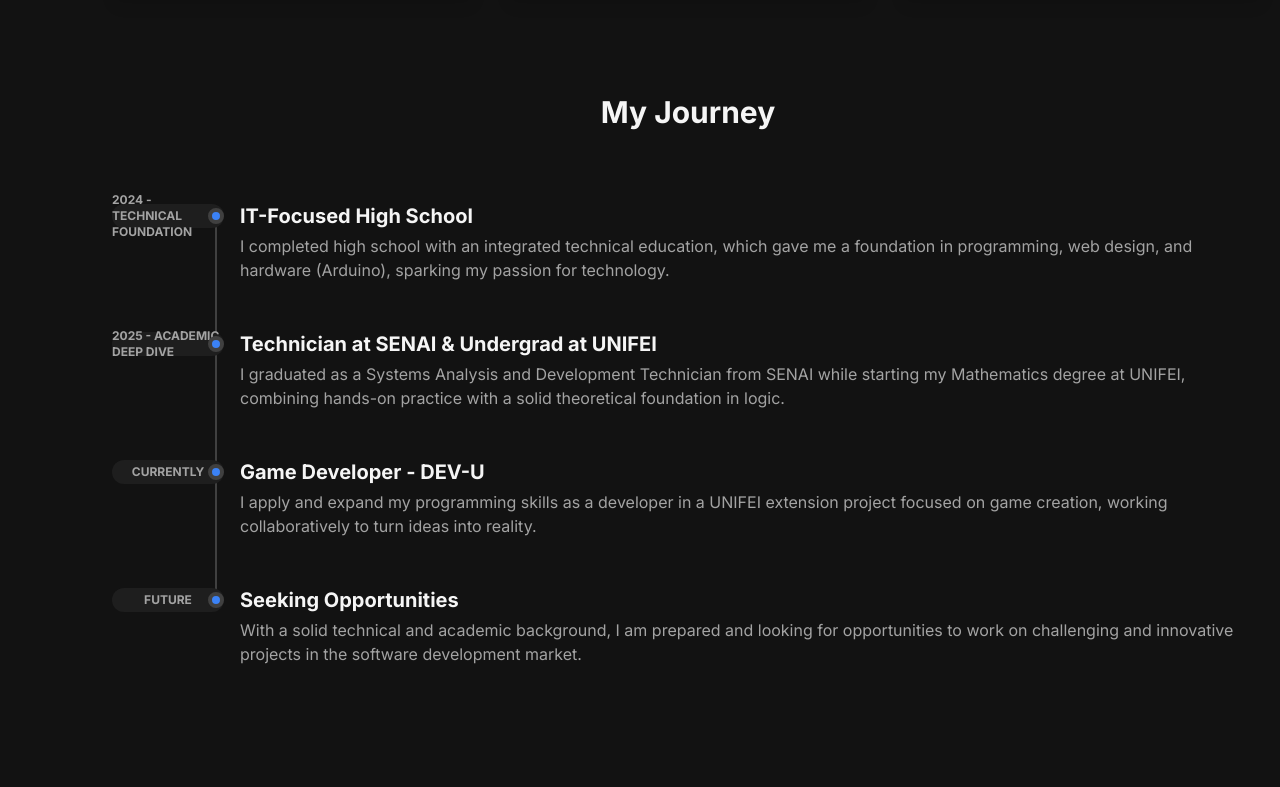
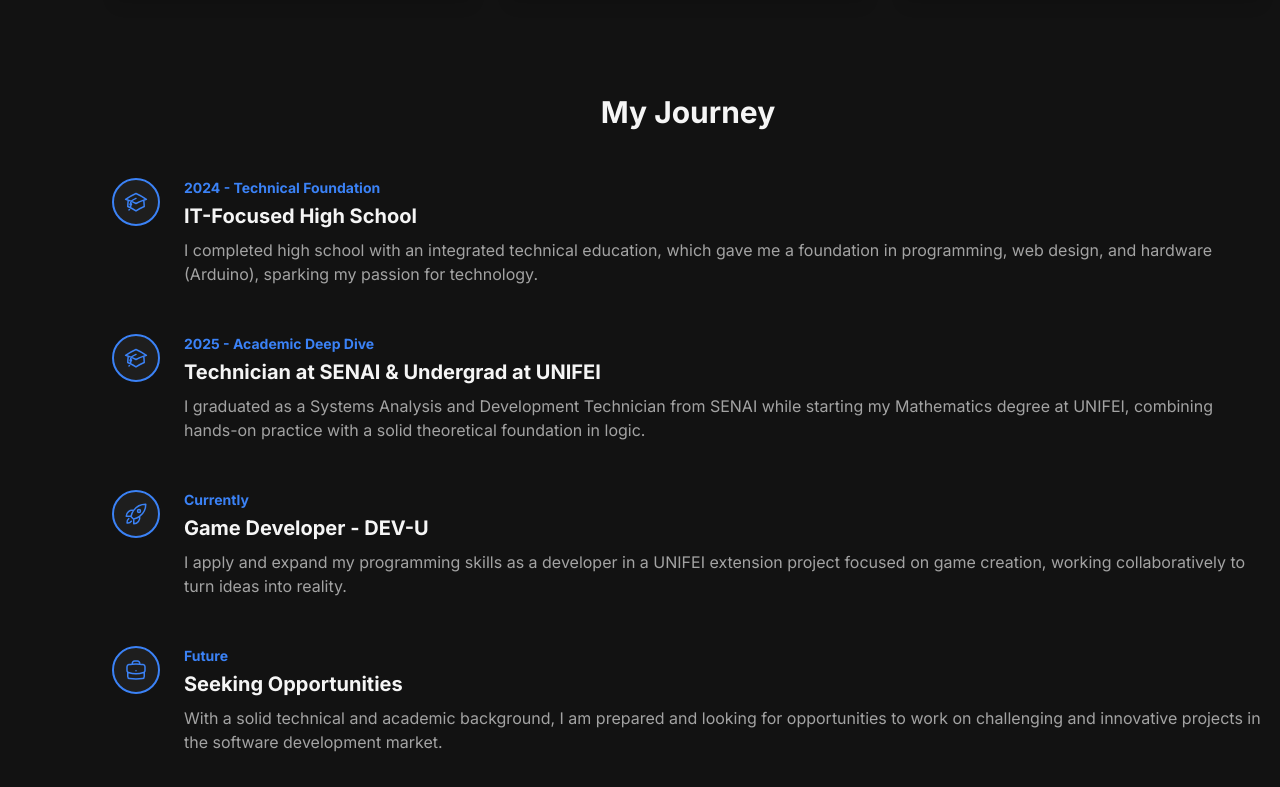
Before and after one commit to Da6-Dev/Dav.I-Portifolio, a React (Vite) app: page /about in a window 1280 px wide. Shown: the part 917-1704 px from the top of the page. Built offline with nearby package versions, Linux system fonts and the light colour scheme.

Commit message:
[PATCH] Pagina "Sobre" atualização visual.

```diff
--- a/src/pages/about.jsx
+++ b/src/pages/about.jsx
@@ -11,64 +11,42 @@ import {
     RocketLaunchIcon
 } from '@heroicons/react/24/outline';
 
-const TimelineItem = ({ item }) => (
-    <div className="relative pl-8 sm:pl-32 py-6 group">
-        <div className="flex flex-col sm:flex-row items-start mb-1 group-last:before:hidden before:absolute before:left-2 sm:before:left-0 before:h-full before:px-px before:bg-[var(--color-border)] sm:before:ml-[6.5rem] before:self-start before:-translate-x-1/2 before:translate-y-3 after:absolute after:left-2 sm:after:left-0 after:w-2 after:h-2 after:bg-[var(--color-accent)] after:border-4 after:box-content after:border-[var(--color-border)] after:rounded-full sm:after:ml-[6.5rem] after:-translate-x-1/2 after:translate-y-1.5">
-            <time className="sm:absolute left-0 translate-y-0.5 inline-flex items-center justify-center text-xs font-semibold uppercase w-28 h-6 mb-3 sm:mb-0 text-[var(--color-text-secondary)] bg-[var(--color-bg-secondary)] rounded-full">{item.date}</time>
-            <div className="text-xl font-bold text-[var(--color-text-primary)]">{item.title}</div>
+const TimelineItem = ({ item, isLast }) => (
+    <div className="relative flex gap-x-6">
+        {/* Coluna da Esquerda: Ícone e Linha Vertical */}
+        <div className="flex h-full w-12 flex-col items-center">
+            <div className="grid place-items-center w-12 h-12 rounded-full bg-[var(--color-bg-secondary)] border-2 border-[var(--color-accent)] text-[var(--color-accent)]">
+                {/* Clona o ícone para aplicar novas classes */}
+                {React.cloneElement(item.icon, { className: 'w-6 h-6' })}
+            </div>
+            {/* Renderiza a linha apenas se não for o último item */}
+            {!isLast && <div className="w-px flex-1 bg-[var(--color-border)]" />}
         </div>
-        <div className="text-[var(--color-text-secondary)]">{item.description}</div>
+
+        {/* Coluna da Direita: Conteúdo de Texto */}
+        {/* A classe `min-w-0` é crucial para forçar a quebra de texto em contêineres flex */}
+        <div className="flex-1 min-w-0 pb-12">
+            <p className="text-sm font-semibold text-[var(--color-accent)]">{item.date}</p>
+            <h4 className="text-xl font-bold text-[var(--color-text-primary)] mt-1 break-words">{item.title}</h4>
+            <p className="text-[var(--color-text-secondary)] mt-2">{item.description}</p>
+        </div>
     </div>
 );
 
 function About() {
     const { t } = useTranslation();
 
-    // Dados da filosofia de trabalho traduzidos
     const philosophyData = [
-        {
-            icon: <UserCircleIcon className="w-8 h-8 text-[var(--color-accent)]" />,
-            title: t('about.philosophy1Title'),
-            description: t('about.philosophy1Desc')
-        },
-        {
-            icon: <PuzzlePieceIcon className="w-8 h-8 text-[var(--color-accent)]" />,
-            title: t('about.philosophy2Title'),
-            description: t('about.philosophy2Desc')
-        },
-        {
-            icon: <ChatBubbleLeftRightIcon className="w-8 h-8 text-[var(--color-accent)]" />,
-            title: t('about.philosophy3Title'),
-            description: t('about.philosophy3Desc')
-        }
+        { icon: <UserCircleIcon />, title: t('about.philosophy1Title'), description: t('about.philosophy1Desc') },
+        { icon: <PuzzlePieceIcon />, title: t('about.philosophy2Title'), description: t('about.philosophy2Desc') },
+        { icon: <ChatBubbleLeftRightIcon />, title: t('about.philosophy3Title'), description: t('about.philosophy3Desc') },
     ];
 
-    // Dados da jornada profissional traduzidos
     const timelineData = [
-        {
-            icon: <AcademicCapIcon />,
-            date: t('about.journey1Date'),
-            title: t('about.journey1Title'),
-            description: t('about.journey1Desc')
-        },
-        {
-            icon: <AcademicCapIcon />,
-            date: t('about.journey2Date'),
-            title: t('about.journey2Title'),
-            description: t('about.journey2Desc')
-        },
-        {
-            icon: <RocketLaunchIcon />,
-            date: t('about.journey3Date'),
-            title: t('about.journey3Title'),
-            description: t('about.journey3Desc')
-        },
-        {
-            icon: <BriefcaseIcon />,
-            date: t('about.journey4Date'),
-            title: t('about.journey4Title'),
-            description: t('about.journey4Desc')
-        }
+        { icon: <AcademicCapIcon />, date: t('about.journey1Date'), title: t('about.journey1Title'), description: t('about.journey1Desc') },
+        { icon: <AcademicCapIcon />, date: t('about.journey2Date'), title: t('about.journey2Title'), description: t('about.journey2Desc') },
+        { icon: <RocketLaunchIcon />, date: t('about.journey3Date'), title: t('about.journey3Title'), description: t('about.journey3Desc') },
+        { icon: <BriefcaseIcon />, date: t('about.journey4Date'), title: t('about.journey4Title'), description: t('about.journey4Desc') },
     ];
 
     return (
@@ -76,11 +54,7 @@ function About() {
             {/* Seção Principal: Foto e Biografia */}
             <div className="grid md:grid-cols-3 gap-12 items-center">
                 <div className="md:col-span-1 opacity-0 animate-fade-in-up" style={{ animationDelay: '150ms' }}>
-                    <img
-                        src="img-perfil.jpg"
-                        alt="Foto de Perfil"
-                        className="rounded-3xl shadow-xl w-full h-auto border-4 border-[var(--color-border)]"
-                    />
+                    <img src="img-perfil.jpg" alt="Foto de Perfil" className="rounded-3xl shadow-xl w-full h-auto border-4 border-[var(--color-border)]" />
                 </div>
                 <div className="md:col-span-2 opacity-0 animate-fade-in-up" style={{ animationDelay: '300ms' }}>
                     <h2 className="text-4xl font-bold text-[var(--color-text-primary)] mb-4">{t('about.title')}</h2>
@@ -99,12 +73,8 @@ function About() {
                 <h3 className="opacity-0 animate-fade-in-up text-3xl font-bold text-[var(--color-text-primary)] mb-12" style={{ animationDelay: '400ms' }}>{t('about.philosophyTitle')}</h3>
                 <div className="grid md:grid-cols-3 gap-8">
                     {philosophyData.map((item, index) => (
-                        <div
-                            key={item.title}
-                            className="opacity-0 animate-fade-in-up p-8 bg-[var(--color-bg-secondary)] border border-[var(--color-border)] rounded-lg shadow-lg"
-                            style={{ animationDelay: `${500 + index * 150}ms` }}
-                        >
-                            <div className="flex justify-center mb-4">{item.icon}</div>
+                        <div key={item.title} className="opacity-0 animate-fade-in-up p-8 bg-[var(--color-bg-secondary)] border border-[var(--color-border)] rounded-lg shadow-lg" style={{ animationDelay: `${500 + index * 150}ms` }}>
+                            <div className="flex justify-center mb-4 text-[var(--color-accent)]">{React.cloneElement(item.icon, { className: 'w-8 h-8' })}</div>
                             <h4 className="text-xl font-semibold text-[var(--color-text-primary)] mb-2">{item.title}</h4>
                             <p className="text-[var(--color-text-secondary)]">{item.description}</p>
                         </div>
@@ -117,7 +87,7 @@ function About() {
                 <h3 className="opacity-0 animate-fade-in-up text-3xl font-bold text-[var(--color-text-primary)] text-center mb-12" style={{ animationDelay: '300ms' }}>{t('about.journeyTitle')}</h3>
                 <div className="opacity-0 animate-fade-in-up" style={{ animationDelay: '500ms' }}>
                     {timelineData.map((item, index) => (
-                        <TimelineItem key={index} item={item} />
+                        <TimelineItem key={index} item={item} isLast={index === timelineData.length - 1} />
                     ))}
                 </div>
             </div>
--- a/src/pages/home.jsx
+++ b/src/pages/home.jsx
@@ -3,29 +3,33 @@ import React from 'react';
 import { ArrowRightIcon } from '@heroicons/react/24/solid';
 import { Link } from 'react-router-dom';
 import { TypeAnimation } from 'react-type-animation';
-import { useTranslation } from 'react-i18next'; // 1. Importe o hook
+import { useTranslation } from 'react-i18next';
 
 function Home() {
-  const { t } = useTranslation(); // 2. Inicialize o hook
+  // 1. Pegamos o objeto `i18n` para saber o idioma atual
+  const { t, i18n } = useTranslation();
+  const currentLanguage = i18n.language;
 
   return (
     <section className="min-h-screen flex flex-col items-center justify-center text-center p-4">
       <div className="max-w-4xl w-full">
         <div className="opacity-0 animate-fade-in-up" style={{ animationDelay: '100ms' }}>
           <img
-            src="img-perfil.jpg"
+            src="img-perfil.jpg" // Sua foto de perfil
             alt="Foto de Perfil"
             className="w-40 h-40 rounded-full mx-auto mb-6 border-4 border-[var(--color-border-strong)] shadow-lg object-cover"
           />
         </div>
         <div className="opacity-0 animate-fade-in-up" style={{ animationDelay: '300ms' }}>
-          {/* 3. Use a função t() com as chaves do JSON */}
           <h1 className="text-5xl md:text-7xl font-extrabold text-[var(--color-text-primary)] mb-3">
             {t('home.greeting')}
           </h1>
         </div>
         <div className="opacity-0 animate-fade-in-up" style={{ animationDelay: '500ms' }}>
           <TypeAnimation
+            // 2. Adicionamos a `key` com o idioma atual.
+            // Isso força a recriação do componente quando o idioma muda.
+            key={currentLanguage}
             sequence={[
               t('home.subheading1'), 2000,
               t('home.subheading2'), 2000,
```
